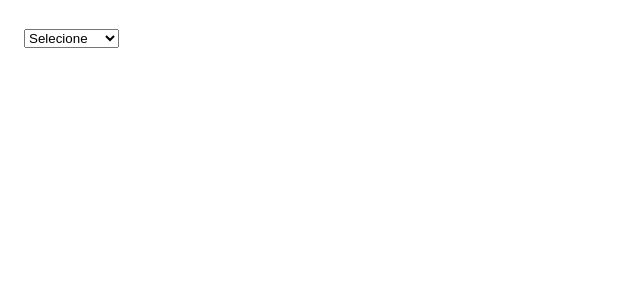
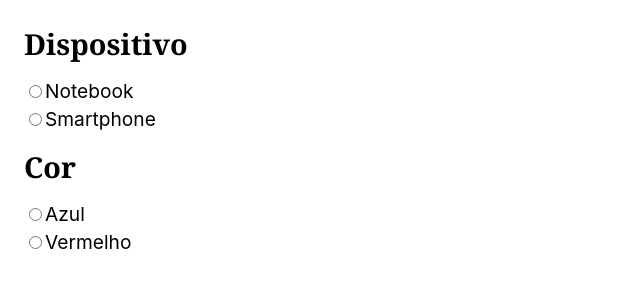
Before and after one commit to Pavanelli7/React, a React (Vite) app in the folder ferramentas-de-automacao/: page / in a window 1280 px wide. Shown: the top 300 px of the page, without its empty margins (0-640 px from the left). Built offline with nearby package versions, Linux system fonts and the light colour scheme.

Commit message:
Tópico/form/Radio

```diff
--- a/ferramentas-de-automacao/src/App.jsx
+++ b/ferramentas-de-automacao/src/App.jsx
@@ -1,18 +1,54 @@
 import React from "react";
 
 const App = () => {
-  const [select, setSelect] = React.useState('');
+  const [produto, setProduto] = React.useState('');
+  const [cor, setCor] = React.useState('');
 
+  function handleChange({ target }) {
+    setProduto(target.value);
+  }
   return (
     <>
       <form>
-        <select value={select} id="produtos" onChange={({ target }) => setSelect(target.value)}>
-          <option disabled value="">Selecione</option>
-          <option value="notebook">Notebook</option>
-          <option value="smartphone">Smartphone</option>
-          <option value="tablet">Tablet</option>
-        </select>
-        {select}
+        <h2>Dispositivo</h2>
+        <label>
+          <input
+            type="radio"
+            value="notebook"
+            checked={produto === 'notebook'}
+            onChange={({ target }) => setProduto(target.value)}
+          />
+          Notebook
+        </label>
+        <label>
+          <input
+            type="radio"
+            value="smartphone"
+            checked={produto === 'smartphone'}
+            onChange={({ target }) => setProduto(target.value)}
+          />
+          Smartphone
+        </label>
+
+        <h2>Cor</h2>
+        <label>
+          <input
+            type="radio"
+            value="azul"
+            checked={cor === 'azul'}
+            onChange={({ target }) => setCor(target.value)}
+          />
+          Azul
+        </label>
+        <label>
+          <input
+            type="radio"
+            value="vermelho"
+            checked={cor === 'vermelho'}
+            onChange={({ target }) => setCor(target.value)}
+          />
+          Vermelho
+        </label>
       </form>
     </>
   );
```
